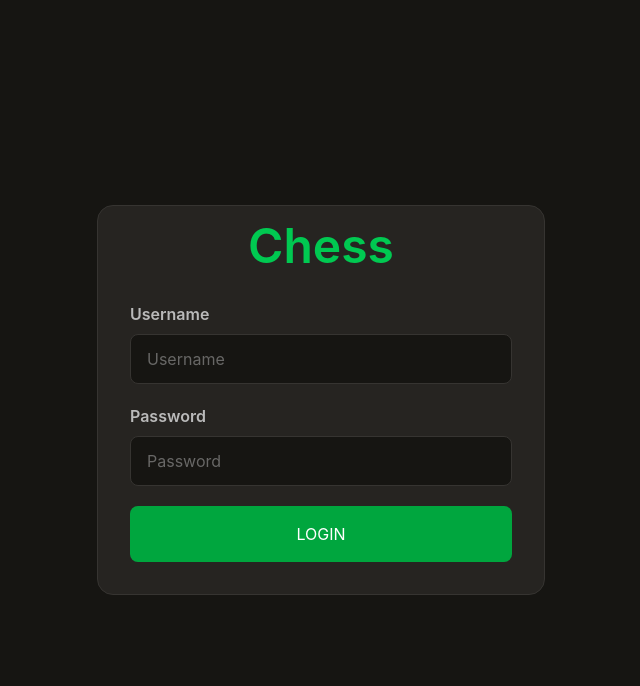
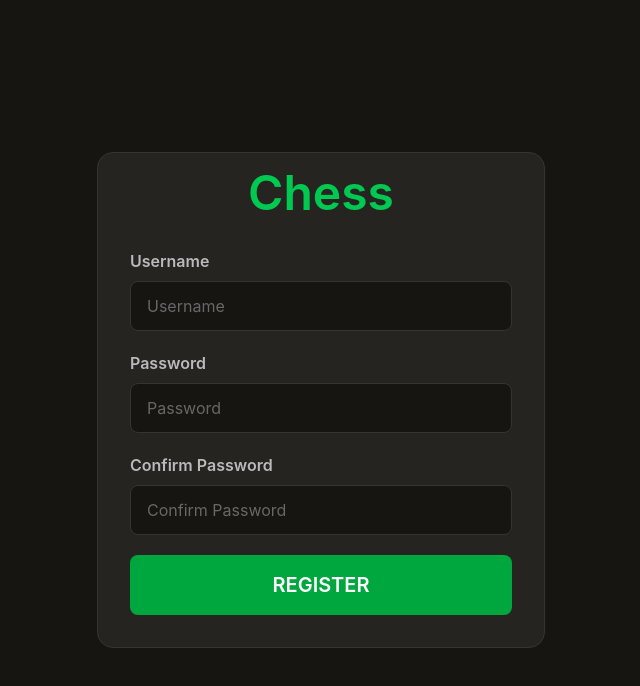
Before and after one commit to HuyHoangg1409/chess-backend, a React app in the folder chess_backend/frontend/: page / in a window 1280 px wide. Shown: the top 686 px of the page, without its empty margins (319-959 px from the left). Built offline with nearby package versions, Linux system fonts and the light colour scheme; the HTML template or start-up script is replaced by a standard one.

Commit message:
feat: Thêm Register Component cho giao diện đăng ký

```diff
--- a/chess_backend/frontend/src/App.jsx
+++ b/chess_backend/frontend/src/App.jsx
@@ -5,6 +5,7 @@ import Login from "./components/Login";
 import Header from "./components/Header";
 import Footer from "./components/Footer";
 import PuzzleGame from "./components/PuzzleGame";
+import Register from "./components/Register";
 
 function App() {
   const [token, setToken] = useState(localStorage.getItem("access_token"));
@@ -41,11 +42,12 @@ function App() {
 
   if (!localStorage.getItem("access_token")) {
     return (
-      <Login
-        onLoginSuccess={(newToken) => {
-          setToken(newToken);
-        }}
-      />
+      // <Login
+      //   onLoginSuccess={(newToken) => {
+      //     setToken(newToken);
+      //   }}
+      // />
+      <Register/>
     );
   }
 
--- a/chess_backend/frontend/src/components/Login.jsx
+++ b/chess_backend/frontend/src/components/Login.jsx
@@ -64,7 +64,7 @@ function Login({onLoginSuccess}) {
 
           <button
             type="submit"
-            className="w-full py-4 mb-auto bg-green-600 text-white rounded-lg hover:bg-green-700 cursor-pointer transition-colors duration-300"
+            className="w-full py-4 mb-auto text-xl bg-green-600 text-white rounded-lg hover:bg-green-700 cursor-pointer transition-colors duration-300"
           >
             LOGIN
           </button>
--- /dev/null
+++ b/chess_backend/frontend/src/components/Register.jsx
@@ -0,0 +1,108 @@
+import React, { useState } from "react";
+
+export default function Register() {
+  const [formData, setFormData] = useState({
+    username: "",
+    password: "",
+    confirmPassword: "",
+  });
+  const [error, setError] = useState(false);
+
+  const handleChange = (e) => {
+    const { name, value } = e.target;
+    setFormData((prevData) => ({
+      ...prevData,
+      [name]: value,
+    }));
+};
+
+const handleSubmit = async (e) => {
+    e.preventDefault();
+    console.log(formData);
+  };
+
+  return (
+    <div className="flex flex-col items-center justify-center min-h-screen bg-chess-bg text-text-white">
+      <div className="w-full max-w-md bg-chess-outline p-8 pt-4 rounded-2xl border border-chess-border">
+        <div className="font-semibold text-center mb-8">
+          <h1 className="text-5xl text-green-500">Chess</h1>
+        </div>
+
+        <form onSubmit={handleSubmit} className="flex flex-col gap-5">
+          <div>
+            <label
+              htmlFor="username-input"
+              className="block font-semibold mb-2"
+            >
+              Username
+            </label>
+            <input
+              id="username-input"
+              name="username"
+              type="text"
+              required
+              value={formData.username}
+              onChange={handleChange}
+              autoComplete="off"
+              placeholder="Username"
+              className="w-full px-4 py-3 bg-chess-bg rounded-lg border border-chess-border focus:outline-none focus:border-green-400 transition-colors"
+            />
+          </div>
+
+          <div>
+            <label
+              htmlFor="password-input"
+              className="block font-semibold mb-2"
+            >
+              Password
+            </label>
+            <input
+              id="password-input"
+              name="password"
+              type="password"
+              required
+              value={formData.password}
+              onChange={handleChange}
+              autoComplete="new-password"
+              placeholder="Password"
+              className="w-full px-4 py-3 bg-chess-bg rounded-lg border border-chess-border focus:outline-none focus:border-green-400 transition-colors"
+            />
+          </div>
+
+          <div>
+            <label
+              htmlFor="confirmPassword-input"
+              className="block font-semibold mb-2"
+            >
+              Confirm Password
+            </label>
+            <input
+              id="confirmPassword-input"
+              name="confirmPassword"
+              type="password"
+              required
+              value={formData.confirmPassword}
+              onChange={handleChange}
+              autoComplete="new-password"
+              placeholder="Confirm Password"
+              className="w-full px-4 py-3 bg-chess-bg rounded-lg border border-chess-border focus:outline-none focus:border-green-400 transition-colors"
+            />
+          </div>
+
+          {error && (
+            <p className="text-red-500 font-semibold text-center">
+              Tài khoản hoặc mật khẩu không chính xác
+            </p>
+          )}
+
+          <button
+            type="submit"
+            className="w-full py-4 mb-auto text-xl font-semibold bg-green-600 text-white rounded-lg hover:bg-green-700 cursor-pointer transition-colors duration-300"
+          >
+            REGISTER
+          </button>
+        </form>
+      </div>
+    </div>
+  );
+}
--- a/chess_backend/frontend/src/services/api.js
+++ b/chess_backend/frontend/src/services/api.js
@@ -59,6 +59,8 @@ export const sendLoginRequest = async (userData) => {
   }
 };
 
+// export const sendRegisterRequest = async
+
 /**
  * Lấy thông tin của người dùng hiện tại dựa trên access token.
  * @param {string} token - Chuỗi JWT dùng để xác thực người dùng
```
